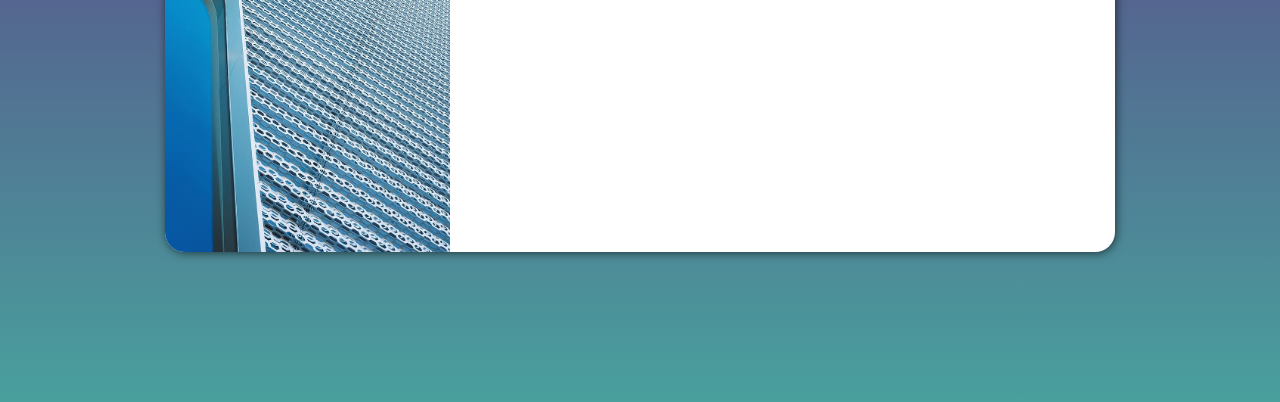
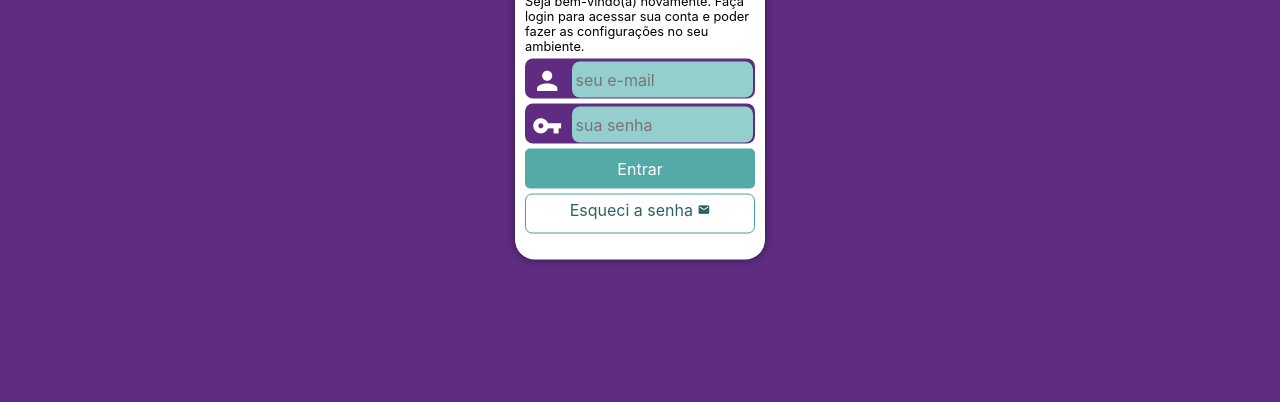
Before and after one commit to JoaoLVinente/Projeto-login, a plain HTML site: page index.html in a window 1280 px wide. Shown: the part 398-800 px from the top of the page. Drawn offline with Linux system fonts and the light colour scheme.

Commit message:
Finalizei o projeto-login
No final, algo deu errado e o projeto desandou totalmente, quero tentar corrigi-lo em breve

```diff
--- a/estilos.media-query.css
+++ /dev/null
@@ -1,37 +0,0 @@
-@charset "UTF-8";
-
-@media screen and (min-width: 768px) and (max-width: 992px) {
-    section#login {
-        width: 90vw;
-    }
-
-    div#imagem {
-        float: left;
-        width: 30%;
-        height: 100vh;
-    }
-
-    div#formulario {
-        float: right;
-        width: 65%;
-        height: 100vh;
-    }
-}
-
-@media screen and (min-width: 992px) {
-    section#login {
-        width: 950px;
-    }
-
-    div#imagem {
-        float: left;
-        width: 30%;
-        height: 100%;
-    }
-
-    div#formulario {
-        float: right;
-        width: 65%;
-        height: 100vh;
-    }
-}
--- /dev/null
+++ b/estilos/estilos.media-query.css
@@ -0,0 +1,63 @@
+@charset "UTF-8";
+
+/* Typical Device Breakpoints
+------------------------------
+Pequenas telas: até 600px
+Celular: de 600px até 768px
+Tablet: 768px até 992px
+Desktop: 992px até 1200px
+Grandes telas: acima de 1200px
+*/
+
+@media screen and (min-width: 768px) and (max-width: 992px) { /* CONFIGURAÇÃO PARA TABLET */
+    body {
+        background-image: linear-gradient(to top, #49a09d, #5f2c82);
+    }
+
+    section#login {
+        width: 80vw;
+        height: 280px;
+    }
+
+    section#login > div#imagem {
+        float: left;
+        width: 30%;
+        height: 100%;
+    }
+
+    section#login > div#formulario {
+        float: right;
+        width: 70%;
+    }
+}
+
+@media screen and (min-width: 992px) { /* CONFIGURAÇÕES PARA DESKTOP */
+    body {
+        background-image: linear-gradient(to top, #49a09d, #5f2c82);
+    }
+
+    section#login {
+        width: 950px;
+        height: 350px;
+    }
+
+    section#login > div#imagem {
+        float: right;
+        width: 50%;
+        height: 100%;
+    }
+
+    section#login > div#formulario {
+        float: left;
+        width: 50%;
+    }
+
+    div#formulario > h1 {
+        font-size: 2em;
+    }
+
+    div#formulario > p {
+        font-size: 1em;
+        margin: 20px 0px;
+    }
+}
--- a/estilos/style.css
+++ b/estilos/style.css
@@ -1,52 +1,142 @@
 @charset "UTF-8";
 
 /*
-    Paleta de cores que serão utilizadas
+    Paleta de cores
     Verde: #49a09d
     Lilás: #5f2c82
 */
 
 * {
+    font-family: -apple-system, BlinkMacSystemFont, 'Segoe UI', Roboto, Oxygen, Ubuntu, Cantarell, 'Open Sans', 'Helvetica Neue', sans-serif;
+    padding: 0px;
     margin: 0px;
-    padding: 0px;
+    box-sizing: border-box;
 }
 
-html, body {
-    background-image: linear-gradient(to bottom, #5f2c82, #49a09d);
-    font-family: system-ui, -apple-system, BlinkMacSystemFont, 'Segoe UI', Roboto, Oxygen, Ubuntu, Cantarell, 'Open Sans', 'Helvetica Neue', sans-serif;
+body, html {
+    background-color: #5f2c82;
+    height: 100vh;
+    width: 100vw;
 }
 
 main {
+    position: relative;
     height: 100vh;
     width: 100vw;
-    position: relative;
 }
 
 section#login {
-    background-color: white;
-    height: 500px;
-    width: 250px;
-    border-radius: 20px;
     position: absolute;
-    box-sizing: border-box;
-
     top: 50%;
     left: 50%;
+    overflow: hidden;
+
+    background-color: white;
+    width: 250px;
+    height: 515px;
+    border-radius: 20px;
+    box-shadow: 0px 0px 10px rgba(0, 0, 0, 0.450);
+
     transform: translate(-50%, -50%);
-    overflow: hidden;
-    box-shadow: 1px 1px 10px rgba(0, 0, 0, 0.608);
+    transition: width .3s, height .3s;
+    transition-timing-function: ease;
 }
 
-div#imagem {
-    background-image: url(../imagens/metal.jpg);
+section#login > div#imagem {
+    display: block;
+    background: #5f2c82 url(../imagens/metal.jpg) no-repeat;
+    background-size: cover;
+    background-position: left bottom;
     height: 200px;
-    background-position: left bottom;
-    background-repeat: no-repeat;
-    background-size: cover;
-    display: block;
 }
 
-div#formulario {
+section#login > div#formulario {
+    display: block;
     padding: 10px;
+}
+
+div#formulario > h1 {
+    text-align: center;
+    margin-bottom: 10px;
+}
+
+div#formulario > p {
+    font-size: 0.8em;
+}
+
+form > div.campo {
+    background-color: #5f2c82;
+    border: 2px solid #5f2c82;
     display: block;
+    width: 100%;
+    height: 40px;
+    border-radius: 8px;
+    margin: 5px 0px;
 }
+
+div.campo > label {
+    display: none;
+}
+
+div.campo > i {
+    color: white;
+    /*background-color: black;*/
+    font-size: 1.9em;
+    width: 40px;
+    padding: 5px;
+}
+
+div.campo > input {
+    background-color: #94cfcd;
+    font-size: 1em;
+    width: calc(100% - 45px);
+    height: 100%;
+    border: 0px;
+    border-radius: 8px;
+    padding: 4px;
+    transform: translateY(-10px);
+}
+
+div.campo > input:focus-within {
+    background-color: white;
+    border: none;
+}
+
+form > input[type=submit] {
+    display: block;
+    font-size: 1em;
+    width: 100%;
+    height: 40px;
+    background-color: #53aaa7;
+    color: white;
+    border: none;
+    border-radius: 5px;
+    cursor: pointer;
+}
+
+form > input[type=submit]:hover {
+    background-color: #2d6462;
+}
+
+form > a.botao {
+    display: block;
+    text-align: center;
+    font-size: 1em;
+    width: 100%;
+    height: 40px;
+    padding-top: 5px;
+    margin-top: 5px;
+    background-color: white;
+    color: #2d6462;
+    border: 1px solid #49a09d;
+    border-radius: 7px;
+    text-decoration: none;
+}
+
+form > a.botao:hover {
+    background-color: #6cd3cf;
+}
+
+form > a.botao > i {
+    font-size: 0.8em;
+}
--- a/index.html
+++ b/index.html
@@ -3,22 +3,35 @@
 <head>
     <meta charset="UTF-8">
     <meta name="viewport" content="width=device-width, initial-scale=1.0">
+    <title>Login</title>
+    <link href="https://fonts.googleapis.com/icon?family=Material+Icons" rel="stylesheet">
     <link rel="stylesheet" href="estilos/style.css">
-    <link rel="stylesheet" href="estilos.media-query.css">
-    <title>Login</title>
+    <link rel="stylesheet" href="estilos/media-query.css">
 </head>
 <body>
     <main>
         <section id="login">
             <div id="imagem">
+                <!-- Aqui vai a imagem nas CSS -->
             </div>
             <div id="formulario">
                 <h1>Login</h1>
-                <p>
-                    Seja bem-vindo(a) novamente, faça login para acessar sua conta e poder fazer as configurações no seu ambiente
-                </p>
-                <form action="login.php" method="post">
-
+                <p>Seja bem-vindo(a) novamente. Faça login para acessar sua conta e poder fazer as configurações no seu ambiente.</p>
+                <form action="login.php" method="post" autocomplete="on">
+                    <div class="campo">
+                        <i class="material-icons">person</i>
+                        <input type="email" name="login" id="ilogin" placeholder="seu e-mail" autocomplete="email" required maxlength="30">
+                        <label for="ilogin">Login</label>
+                    </div>
+                    <div class="campo">
+                        <i class="material-icons">vpn_key</i>
+                        <input type="password" name="senha" id="isenha" placeholder="sua senha" autocomplete="current-password" required minlength="8" maxlength="20">
+                        <label for="isenha">Senha</label>
+                    </div>
+                    <input type="submit" value="Entrar">
+                    <a href="esqueci.html" class="botao">
+                        Esqueci a senha <i class="material-icons">mail</i>
+                    </a>
                 </form>
             </div>
         </section>
```
